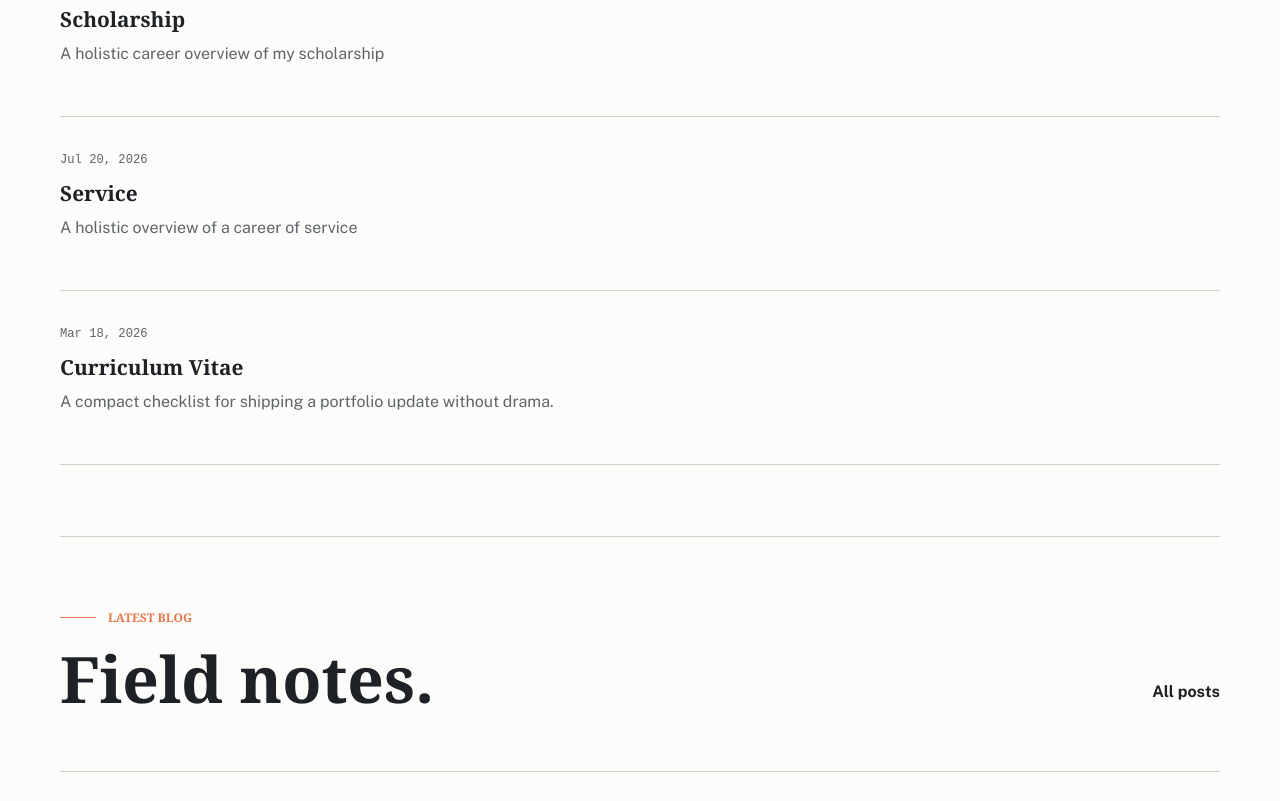
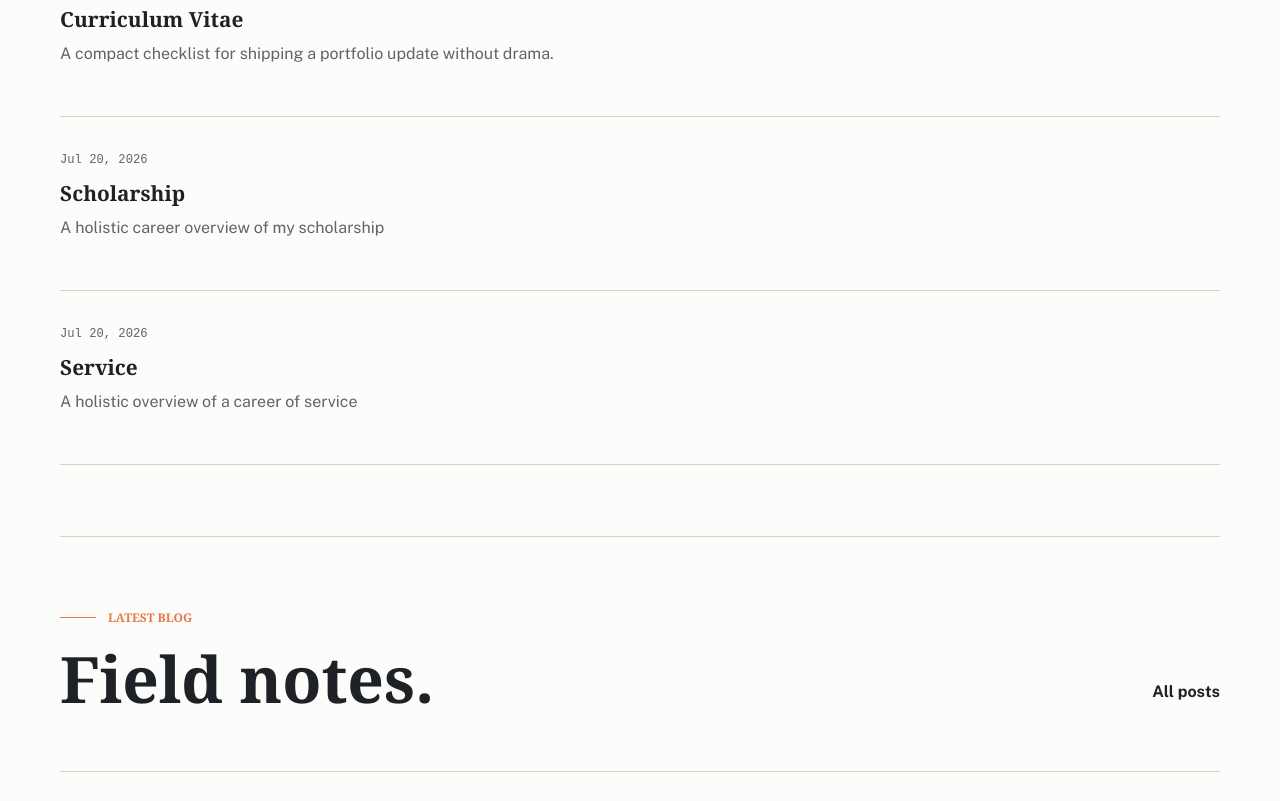
Before and after one commit to yarnetsky/yarnetsky.github.io, an Astro site: page / in a window 1280 px wide. Shown: the part 1903-2704 px from the top of the page. Built offline with nearby package versions, Linux system fonts and the light colour scheme; Astro itself is replaced by a stand-in of ours; some packages are replaced by stand-ins of ours.

Commit message:
Update src/content/about/cv.md (via Pages CMS)

```diff
--- a/src/content/about/cv.md
+++ b/src/content/about/cv.md
@@ -1,6 +1,6 @@
 ---
 title: Curriculum Vitae
-publishDate: 2026-03-18
+publishDate: 2026-07-20
 description: A compact checklist for shipping a portfolio update without drama.
 draft: false
 ---
```
